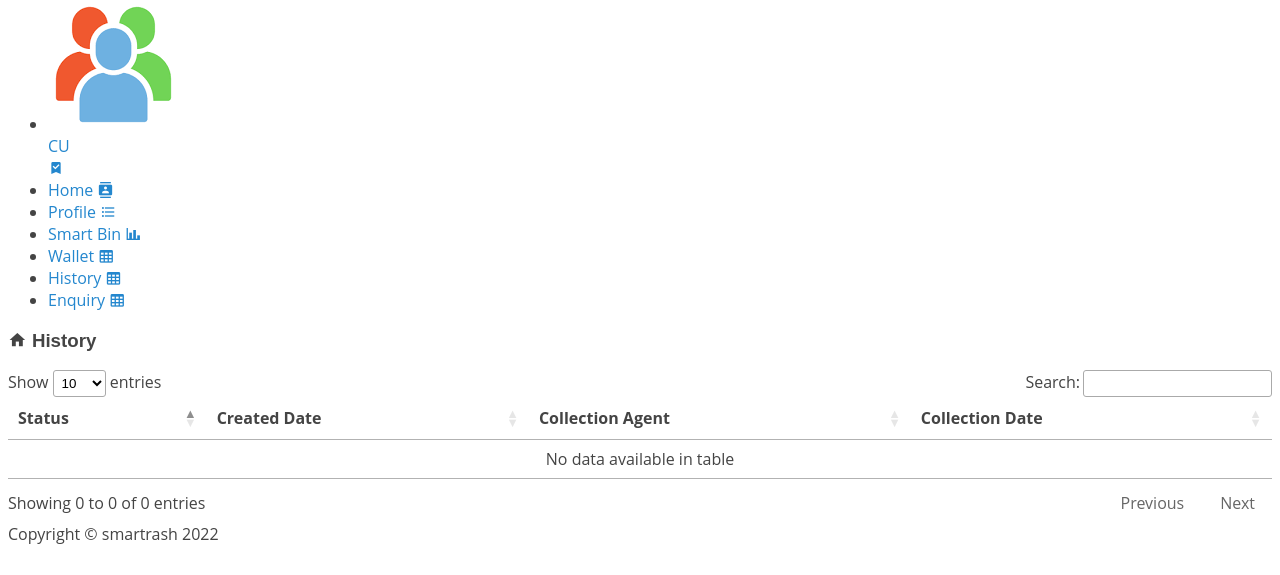
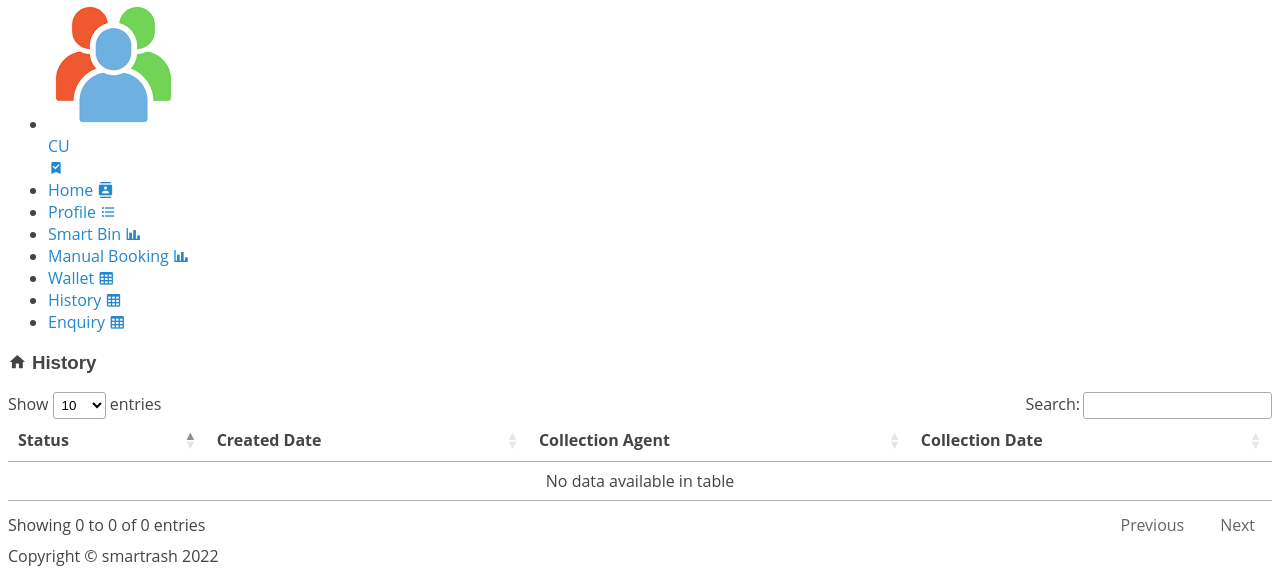
Before and after one commit to Shamila-p/smartrash, a Django app: page /history in a window 1280 px wide. Shown: the part 1556-2131 px from the top of the page. Before the commit the page ends 2100 px from the top, so only its background shows below. Run offline with Django 4.2, Linux system fonts and the light colour scheme; a user stored in the database is signed in; tables that the repository leaves empty hold one stand-in row (values such as "Sample post"); some libraries are stand-ins or nearby versions.

Commit message:
modified manual booking

```diff
--- a/booking/views.py
+++ b/booking/views.py
@@ -34,6 +34,10 @@ def booking_create(request):
 def manual_booking(request):
     if not (request.user.role == User.CUSTOMER):
         return HttpResponse('Unauthorized', status=401)
+    if request.method == 'GET':
+        smartbin = SmartBin.objects.get(user_id=request.user.id)
+        context={'title':'Manual Booking','smartbin':smartbin}
+        return render(request,'manual_booking.html',context)
     if request.method == 'POST':
         smartbin = SmartBin.objects.get(user_id=request.user.id)
         Booking.objects.create(smartbin_id=smartbin.id,
--- a/smartbin/templates/smartbin.html
+++ b/smartbin/templates/smartbin.html
@@ -32,8 +32,6 @@
       {%endif%}
       {%else%}
       <h3 class="text-success display-3">Your Bin is not full</h3>
-      <form method="post" action="{% url 'manual_booking' %}">
-        {%csrf_token%}<button class="btn btn-primary mx-auto" type="submit">Book your self</form>
       {%endif%}
 
     </div>
--- a/templates/base.html
+++ b/templates/base.html
@@ -105,6 +105,12 @@
           <li class="nav-item">
             <a class="nav-link" href="{%url 'smartbin' %}">
               <span class="menu-title">Smart Bin</span>
+              <i class="mdi mdi-chart-bar menu-icon"></i>
+            </a>
+          </li>
+          <li class="nav-item">
+            <a class="nav-link" href="{%url 'manual_booking' %}">
+              <span class="menu-title">Manual Booking</span>
               <i class="mdi mdi-chart-bar menu-icon"></i>
             </a>
           </li>
```
Also changed, not shown: booking/templates/manual_booking.html (added, +10 -0 lines).
